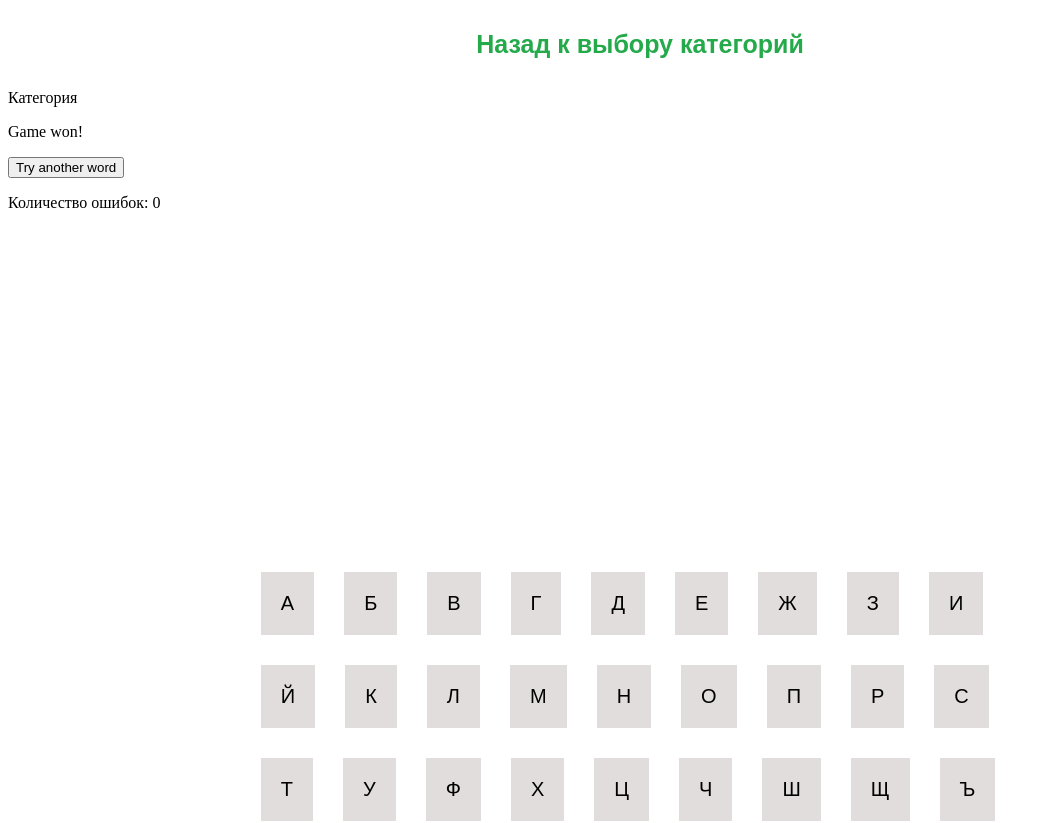
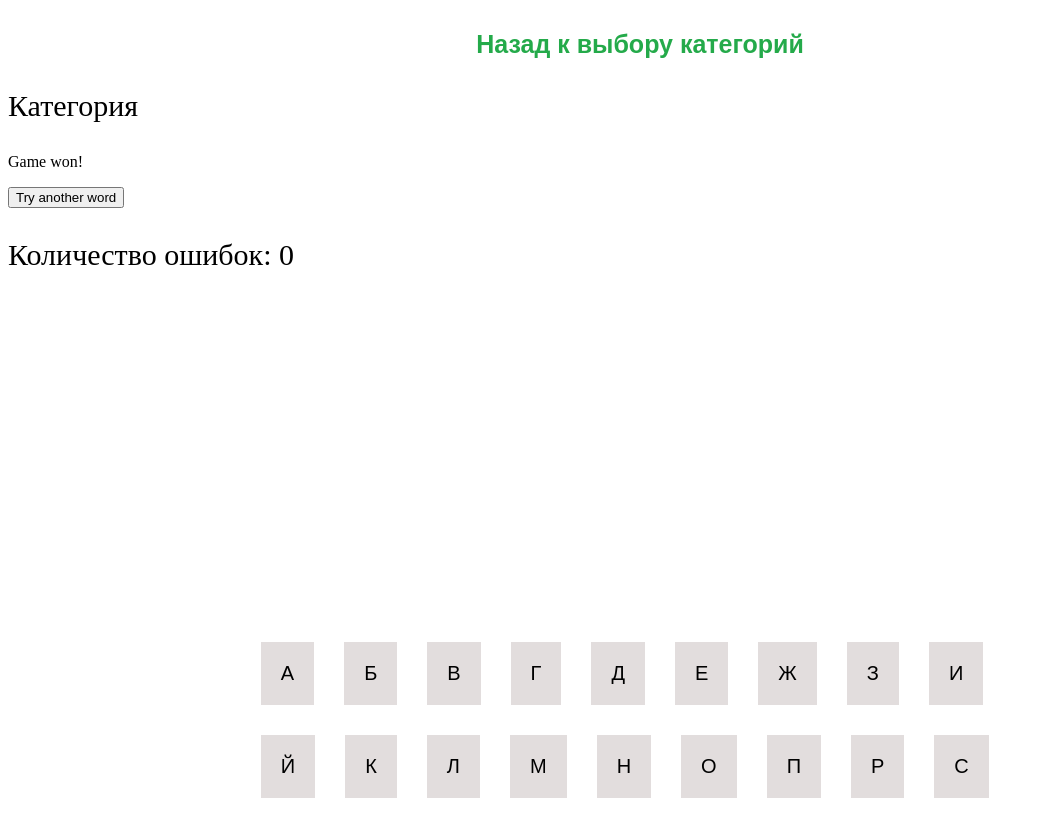
Before and after one commit to Marr777/hangman-game, a React (Vite) app: page /game in a window 1280 px wide. Shown: the top 823 px of the page, without its empty margins (0-1050 px from the left). Built offline with nearby package versions, Linux system fonts and the light colour scheme.

Commit message:
fix hangman

```diff
--- a/src/components/hangman/hangman.tsx
+++ b/src/components/hangman/hangman.tsx
@@ -13,8 +13,18 @@ export default function Hangman ({step} : HangmanProps) {
       const canvas = canvasRef.current;
       const ctx = canvas.getContext('2d');
       if (ctx) {
-        const drawer = new Drawer(ctx);
-        drawer.drawStep(step);
+        const animate = () => {
+          const drawer = new Drawer(ctx);
+          drawer.drawStep(step);
+
+          requestAnimationFrame(animate);
+
+          if (step === 0) {
+            ctx.clearRect(0, 0, canvas.width, canvas.height);
+          }
+        };
+
+        animate();
       }
     }
   }, [step]);
--- a/src/pages/main/main.tsx
+++ b/src/pages/main/main.tsx
@@ -45,9 +45,9 @@ export default function MainPage () {
   return (
     <div>
       <Link className={styles.link} to={AppRoute.Main}>Назад к выбору категорий</Link>
-      <p>Категория {currentCategory}</p>
+      <p style={{fontSize: '30px'}}>Категория {currentCategory}</p>
       {isGameOver && <GameOver isWon={isGameWon} onClick={handleResetButtonClick}/>}
-      <p>Количество ошибок: {errorsCount}</p>
+      <p style={{fontSize: '30px'}}>Количество ошибок: {errorsCount}</p>
       <Hangman step={errorsCount} />
       <div className={styles.wordContainer}>
         {[...word].map((letter, index) => <span key={index}>{currentLetters.includes(letter) ? letter : '_'}</span>)}
```
Also changed, not shown: src/components/hangman/drawsteps.ts (+1 -7 lines).
